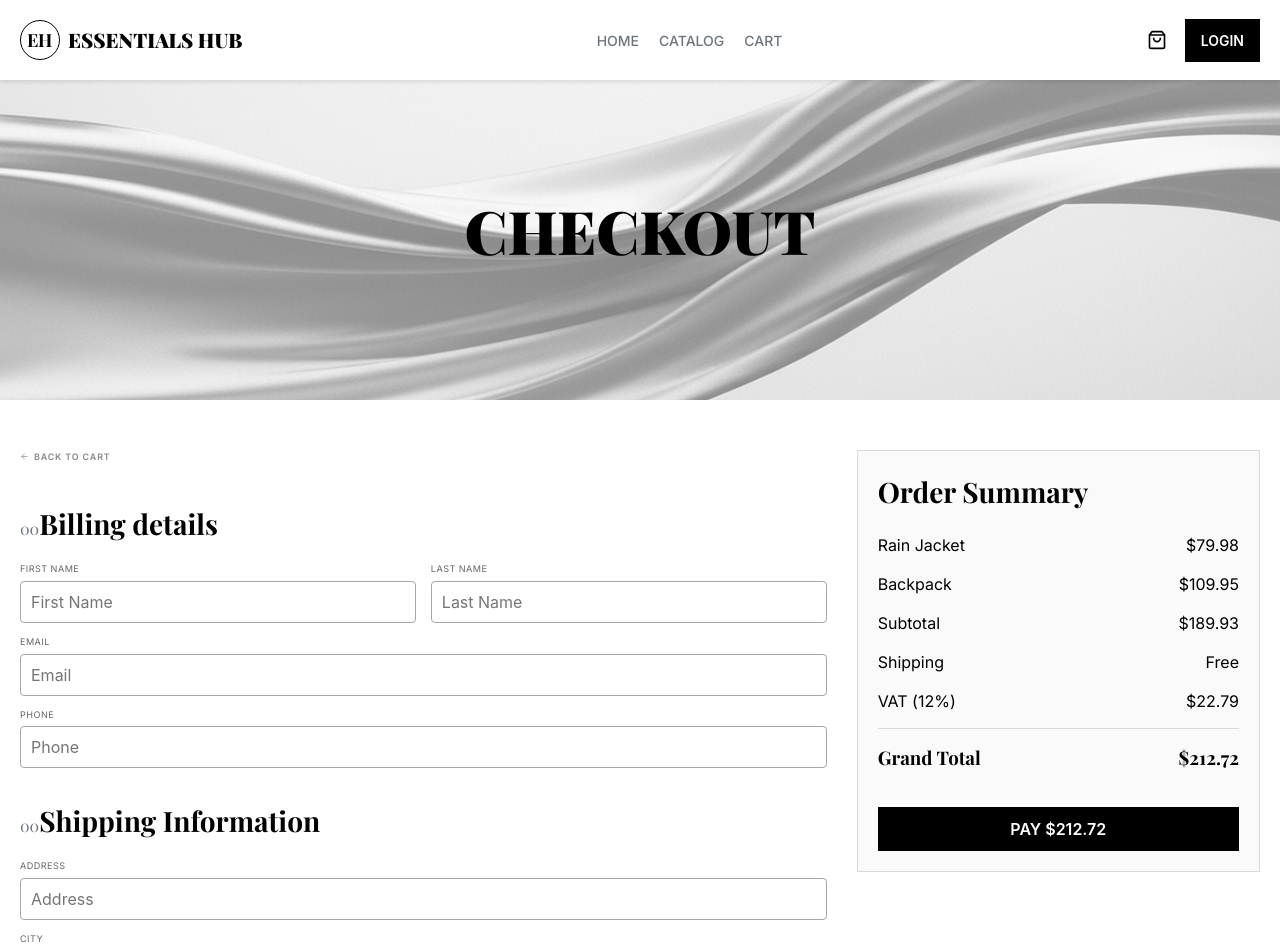
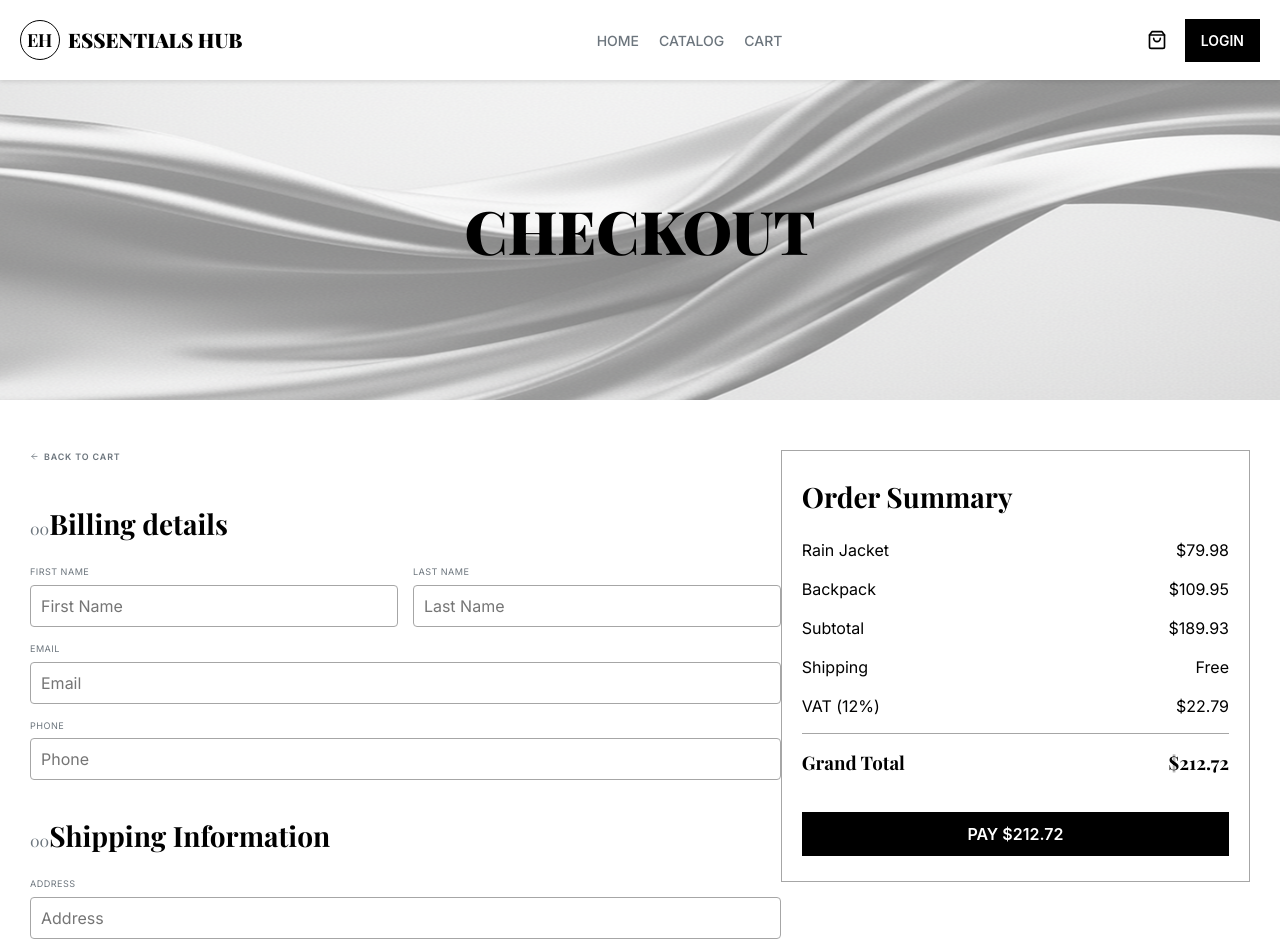
Before and after one commit to Fejiro001/essentials-hub, a React (Create React App) app: page /checkout in a window 1280 px wide. Shown: the top 949 px of the page. Built offline with nearby package versions, Linux system fonts and the light colour scheme; a web font is replaced by a local one.

Commit message:
styling the order summary

```diff
--- a/src/css/checkout.css
+++ b/src/css/checkout.css
@@ -1,4 +1,3 @@
-
 .checkout{background-color: var(--color-white);}
 
 /* HERO */
@@ -21,11 +20,12 @@
 
 /* MAIN SECTION */
 .checkout section:last-child {
-    max-width: 1240px;
+    max-width: var(--max-width);
     margin: 5rem auto;
     display: grid;
-    grid-template-columns: 2fr 1fr;
-    gap: 3rem;
+    grid-template-columns: 1.6fr 1fr;
+    /* gap: 3rem; */
+    padding-inline: 1rem;
 }
 
 /* BACK BUTTON */
@@ -42,9 +42,10 @@
 
 /* FORM */
 .theform form {
+    counter-reset: section-counter;
     display: flex;
     flex-direction: column;
-    gap: 1.2rem;
+    gap: 1.5rem;
 }
 
 .theform form h2 {
@@ -52,6 +53,7 @@
     margin-top: 2rem;
     margin-bottom: 0.5rem;
     font-size: var(--fs-xl);
+    gap: 0.75rem;
 }
 
 .theform form h2::before {
@@ -64,7 +66,7 @@
 .group {
     display: flex;
     flex-direction: column;
-    gap: 0.5rem;
+    gap: 0.6rem;
     width: 100%;
 }
 
@@ -72,7 +74,8 @@
     font-size: 0.91rem;
     font-weight: 400;
     letter-spacing: 0.05em;
-    color: #666;
+    color: var(--color-muted);
+    font-family: var(--body-font)
 }
 
 .theform form input {
@@ -82,12 +85,14 @@
     border-radius: 4px;
     font-size: var(--fs-base);
     background-color: var(--color-white);
+    color: var(--color-text);
+    font-family: var(--body-font);
     transition: border-color 0.2s ease;
 }
 
 .theform form input:focus {
     outline: none;
-    border-color: #000;
+    border-color: var(--color-black);
 }
 
 .names,
@@ -103,22 +108,26 @@
     text-transform: uppercase;
     font-size: 0.89rem;
     letter-spacing: 0.1em;
-    color: #888;
+    color: var(--color-muted);
     text-decoration: none;
     margin-bottom: 2rem;
+    font-family: var(--body-font);
+    font-weight: 600;
 }
 
 /* ORDER SUMMARY */
 aside {
     height: fit-content;
     padding: 2rem;
-    border: 1px solid #d9d9d9;
-    background-color: #fafafa;
+    padding: 2.5rem 2rem;
+    border: 1px solid var(--color-gray);
+    background-color: var(--color-white);
 }
 
 aside h2 {
     margin-bottom: 2rem;
     font-size: var(--fs-xl);
+    font-family: var(--heading-font);
 }
 
 /* ITEMS */
@@ -127,11 +136,12 @@ aside > div {
     justify-content: space-between;
     align-items: center;
     margin-bottom: 1.5rem;
+    font-family: var(--body-font);
 }
 
 /* TOTAL */
 .total {
-    border-top: 1px solid #d9d9d9;
+    border-top: 1px solid var(--color-gray);
     padding-top: 1.5rem;
     margin-top: 1.5rem;
 }
```
